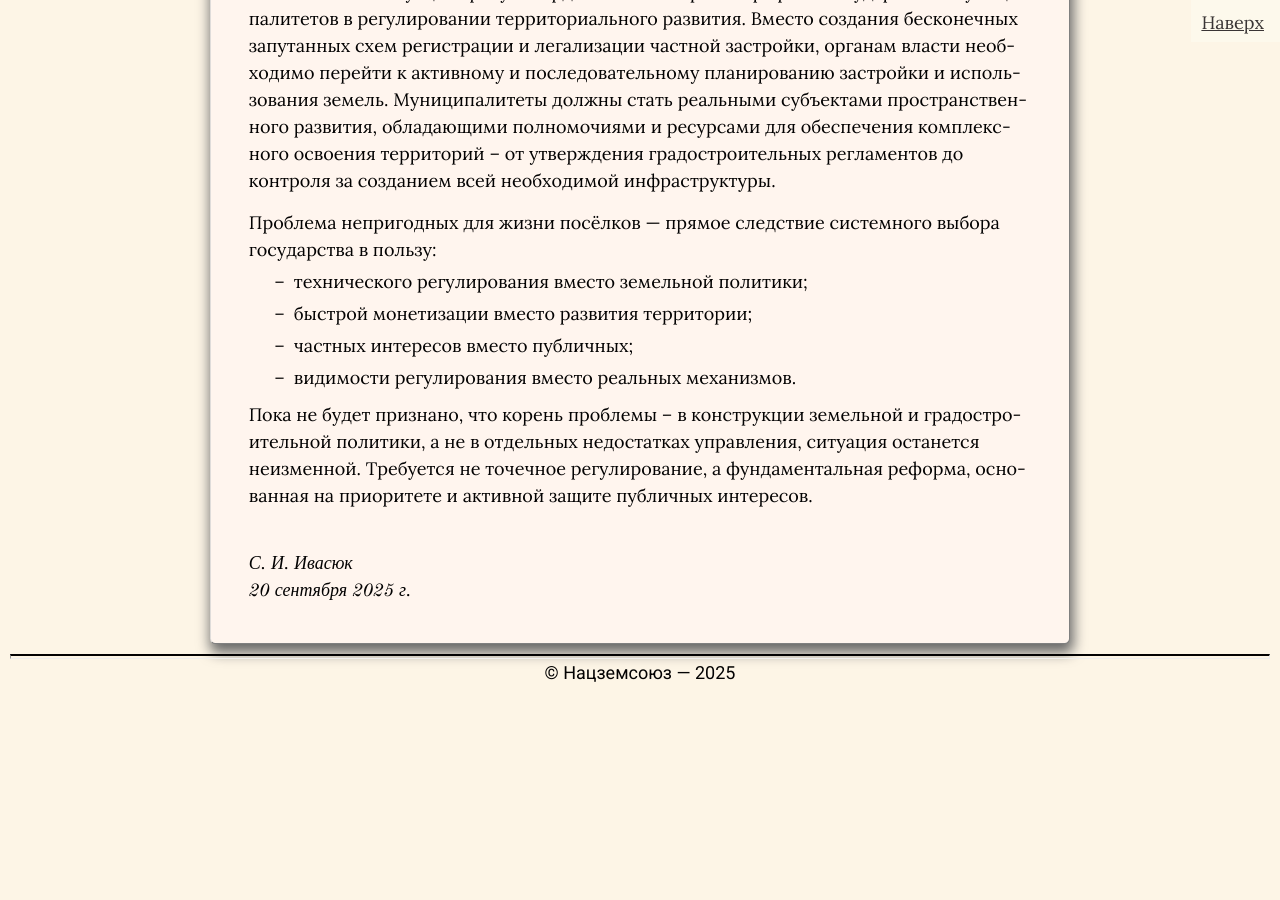
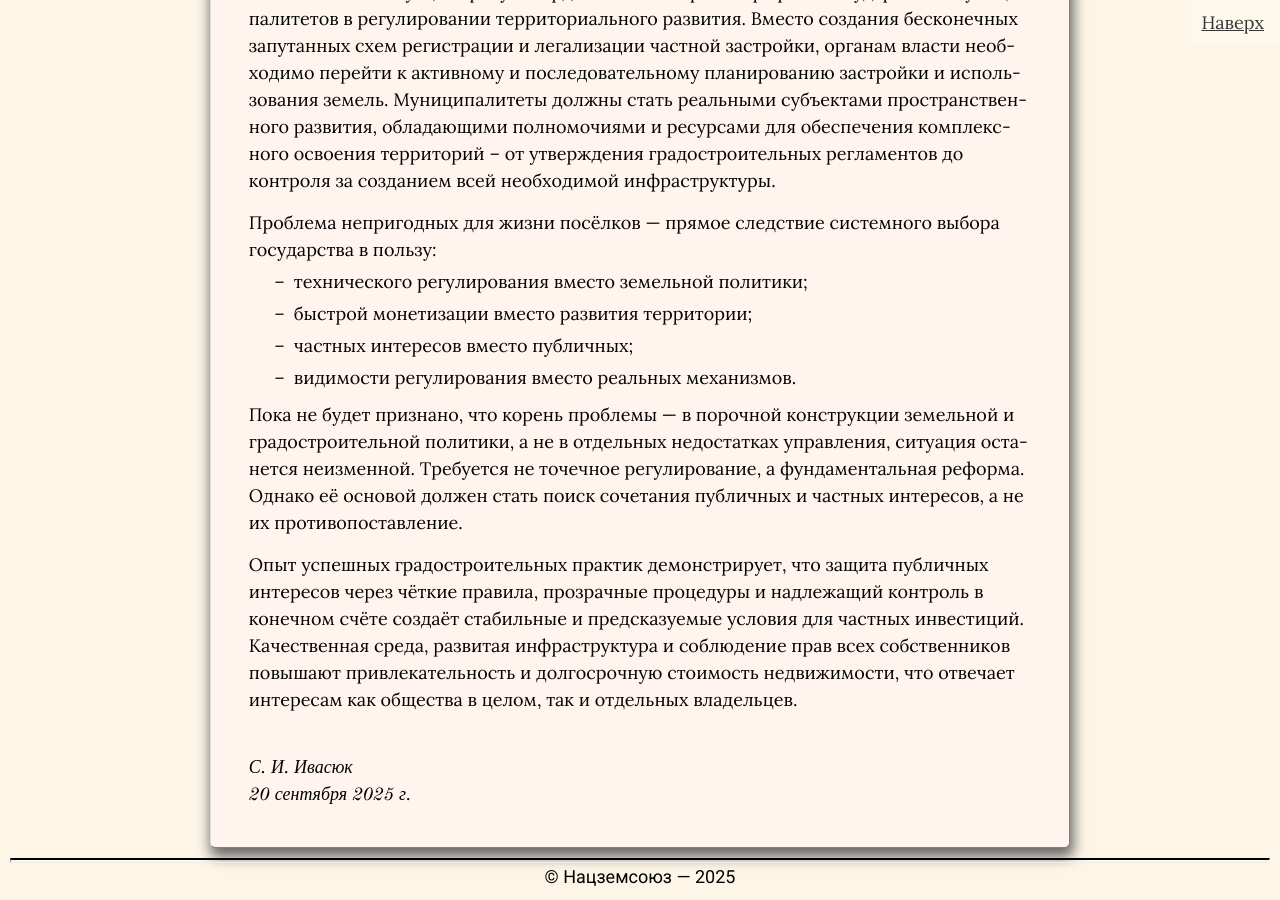
Before and after one commit to SergSi/land-use-art, a Jekyll site: the page built from _posts/2025-09-20-suburb.md, in a window 1280 px wide and 900 px high, scrolled down 18188 px. Built offline with Jekyll 4.4.1, drawn with Linux system fonts in a browser that asks for light colours; some web fonts are replaced; before the commit the page ends 18884 px from its top, so only the background shows below that.

Commit message:
Update 2025-09-20-suburb.md

```diff
--- a/_posts/2025-09-20-suburb.md
+++ b/_posts/2025-09-20-suburb.md
@@ -213,4 +213,6 @@ class: article
 - частных интересов вместо публичных;
 - видимости регулирования вместо реальных механизмов.
 
-Пока не будет признано, что корень проблемы – в конструкции земельной и градостроительной политики, а не в отдельных недостатках управления, ситуация останется неизменной. Требуется не точечное регулирование, а фундаментальная реформа, основанная на приоритете и активной защите публичных интересов.
+Пока не будет признано, что корень проблемы — в порочной конструкции земельной и градостроительной политики, а не в отдельных недостатках управления, ситуация останется неизменной. Требуется не точечное регулирование, а фундаментальная реформа. Однако её основой должен стать поиск сочетания публичных и частных интересов, а не их противопоставление.
+
+Опыт успешных градостроительных практик демонстрирует, что защита публичных интересов через чёткие правила, прозрачные процедуры и надлежащий контроль в конечном счёте создаёт стабильные и предсказуемые условия для частных инвестиций. Качественная среда, развитая инфраструктура и соблюдение прав всех собственников повышают привлекательность и долгосрочную стоимость недвижимости, что отвечает интересам как общества в целом, так и отдельных владельцев.
```
